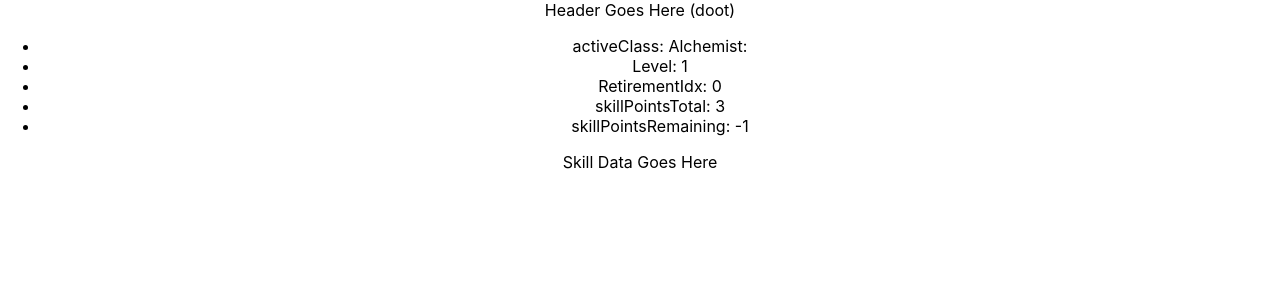
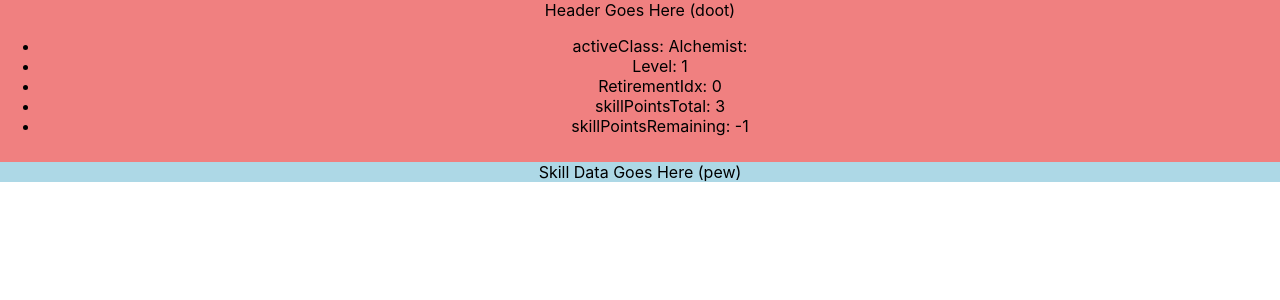
Before and after one commit to aturfah/eou-skillsim, a React (Create React App) app: page / in a window 1280 px wide. Shown: the top 300 px of the page. Built offline with nearby package versions, Linux system fonts and the light colour scheme.

Commit message:
Move Header and SkillTree into own directories

```diff
--- a/src/App.js
+++ b/src/App.js
@@ -2,7 +2,8 @@ import React, {Component} from 'react';
 import './App.css';
 
 // Component Import
-import Header from './header'
+import Header from './Header/header'
+import SkillTree from './SkillTree/skillTree'
 
 // Data Import
 // import masterySkills from './data/mastery_skills';
@@ -44,7 +45,7 @@ class App extends Component {
           skillsChosen={this.state.skillsChosen}
           activeClassIdx={this.state.activeClassIdx}
         ></Header>
-        <div>Skill Data Goes Here</div>
+        <SkillTree></SkillTree>
       </div>
     );
   }
--- /dev/null
+++ b/src/Header/header.css
@@ -0,0 +1,4 @@
+.HeaderBar {
+    background-color: lightcoral;
+    padding-bottom: 10px;
+}
--- a/src/header.js
+++ b/src/Header/header.js
@@ -1,6 +1,8 @@
 import React, {Component} from 'react';
+import './header.css';
 
-import skillData from './data/skill_data';
+
+import skillData from '../data/skill_data';
 
 function calculate_sp(level, retirementIdx) {
     // TODO: Account for Retirement
@@ -36,7 +38,7 @@ class Header extends Component {
         const skillPointsTotal = calculate_sp(this.props.level, this.props.retirementIdx);
         const skillPointsRemaining = -1;
 
-        return <div>Header Goes Here (doot)
+        return <div className="HeaderBar">Header Goes Here (doot)
             <ul>
                 <li>activeClass: {class_chosen}:{this.activeClassIdx}</li>
                 <li onClick={this._changeLevel.bind(this)}>Level: <span ref='level'>{this.props.level}</span></li>
--- /dev/null
+++ b/src/SkillTree/skillTree.css
@@ -0,0 +1,3 @@
+.SkillTree {
+    background-color: lightblue;
+}
--- /dev/null
+++ b/src/SkillTree/skillTree.js
@@ -0,0 +1,15 @@
+
+import React, {Component} from 'react';
+import './skillTree.css';
+
+
+class SkillTree extends Component {
+
+    render() {
+        return <div className="SkillTree">
+            Skill Data Goes Here (pew)
+            </div>
+    }
+}
+
+export default SkillTree;
```
